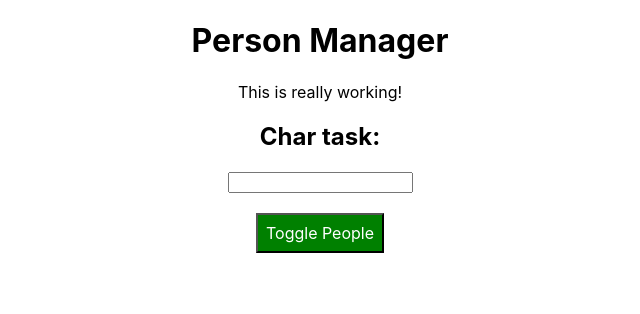
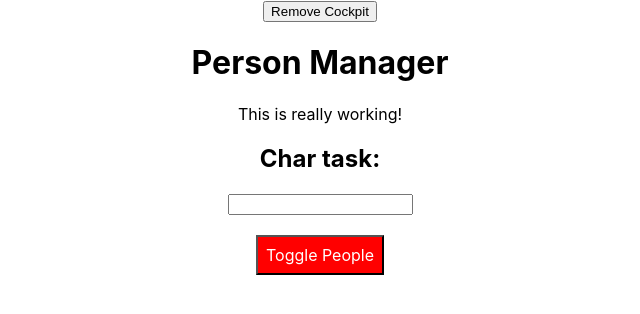
Before and after one commit to Georgich88/react-tutorial, a React (Create React App) app: page / in a window 1280 px wide. Shown: the top 314 px of the page, without its empty margins (320-960 px from the left). Built offline with nearby package versions, Linux system fonts and the light colour scheme.

Commit message:
propTyes and high order components

```diff
--- a/package.json
+++ b/package.json
@@ -6,6 +6,7 @@
     "@testing-library/jest-dom": "^5.11.4",
     "@testing-library/react": "^11.1.0",
     "@testing-library/user-event": "^12.1.10",
+    "prop-types": "^15.7.2",
     "radium": "^0.26.1",
     "react": "^17.0.1",
     "react-dom": "^17.0.1",
--- a/src/components/Cockpit/Cockpit.js
+++ b/src/components/Cockpit/Cockpit.js
@@ -1,56 +1,80 @@
-
-import React from 'react';
-import styled from 'styled-components'
-import CharComponent from '../Char/CharComponent';
+import React, { useEffect } from "react";
+import styled from "styled-components";
+import CharComponent from "../Char/CharComponent";
 
 const StyledButton = styled.button`
-  background-color: ${props => props.alt ? 'red' : 'green'};
+  background-color: ${(props) => (props.alt.toString() ? "red" : "green")};
   color: white;
   font: inherit;
   border: 1x solid blue;
   padding: 8px;
   cursor: pointer;
   &:hover: {
-    background-color: ${props => props.alt ? 'salmon' : 'lightgreen'};
+    background-color: ${(props) => (props.alt.toString() ? "salmon" : "lightgreen")};
     color: black;
   }
 `;
 
-const cockpit = (props) => {
+const Cockpit = (props) => {
+  // useEffect(() => {
+  //   console.log("[Cockpit.js] useEffect");
+  //   // fake Http request...
+  //   setTimeout(()=>{
+  //     alert('Saved data to the cloud')
+  //   },1000);
+  // }, [props.persons]);
 
+  useEffect(() => {
+    console.log("[Cockpit.js] useEffect only once");
+    // fake Http request...
+    const timer = setTimeout(() => {
+      alert("[Cockpit.js] useEffect only once");
+    }, 1000);
+    return () => {
+      clearTimeout(timer);
+      console.log("[Cockpit.js] cleanup work in useEffect");
+    };
+  }, []);
 
-    const classes = []
-    if (props.persons.length <= 2) {
-      classes.push('red');
+  useEffect(() => {
+    console.log("[Cockpit.js] 2nd useEffect only once");
+    return () => {
+      console.log("[Cockpit.js] cleanup work in 2nd useEffect");
+    };
+  });
+
+  const classes = [];
+  if (props.personsLength <= 2) {
+    classes.push("red");
   }
 
-    if (props.persons.length <= 1) {
-      classes.push('bold');
+  if (props.personsLength <= 1) {
+    classes.push("bold");
   }
 
-    let chars = (<div>{
-        [...props.chars].map((char, index) => {
-          return <CharComponent
-            click={() => props.charDeleted(index)}
-            char={char} />
-        })}</div>
+  let chars = (
+    <div>
+      {[...props.chars].map((char, index) => {
+        return (
+          <CharComponent click={() => props.charDeleted(index)} char={char} />
+        );
+      })}
+    </div>
   );
 
-    return (<div>
+  return (
+    <div>
       <h1>{props.title}</h1>
-        <p className={classes.join(' ')}>This is really working!</p>
+      <p className={classes.join(" ")}>This is really working!</p>
       <h2>Char task:</h2>
-        <input
-            type="text"
-            onChange={props.charsChanged}
-            value={props.chars} />
+      <input type="text" onChange={props.charsChanged} value={props.chars} />
       {chars}
       <br />
-        <StyledButton alt={props.showPersons}
-            onClick={props.clicked}>
+      <StyledButton alt={props.showPersons} onClick={props.clicked}>
         Toggle People
       </StyledButton>
-    </div>);
+    </div>
+  );
 };
 
-export default cockpit
+export default React.memo(Cockpit);
--- a/src/components/Persons/Person/Person.js
+++ b/src/components/Persons/Person/Person.js
@@ -1,7 +1,6 @@
-import React, { Component } from 'react';
-import './Person.css'
-import styled from 'styled-components'
-
+import React, { Component } from "react";
+import styled from "styled-components";
+import PropTypes from "prop-types";
 
 const StyledDiv = styled.div`
   width: 60%;
@@ -19,14 +18,28 @@ const StyledDiv = styled.div`
 class Person extends Component {
   render() {
     return (
+      <React.Fragment>
         <StyledDiv>
-                <p onClick={this.props.click}>I'm {this.props.name} and I am {this.props.age}!</p>
-                <input type="text" onChange={this.props.changed} value={this.props.name} />
+          <p onClick={this.props.click}>
+            I'm {this.props.name} and I am {this.props.age}!
+          </p>
+          <input
+            type="text"
+            onChange={this.props.changed}
+            value={this.props.name}
+          />
           <small>{this.props.children}</small>
-            </StyledDiv >
-        )
+        </StyledDiv>
+      </React.Fragment>
+    );
+  }
 }
 
-}
+Person.propTypes = {
+  click: PropTypes.func,
+  name: PropTypes.string,
+  age: PropTypes.number,
+  changed: PropTypes.func
+};
 
 export default Person;
--- a/src/containers/App.js
+++ b/src/containers/App.js
@@ -1,50 +1,59 @@
-import React, { Component } from 'react';
-import './App.css';
-import Persons from '../components/Persons/Persons'
-import Cockpit from '../components/Cockpit/Cockpit';
-
+import React, { Component } from "react";
+import "./App.css";
+import Persons from "../components/Persons/Persons";
+import Cockpit from "../components/Cockpit/Cockpit";
+import withClass from "../hoc/withClass";
+import Aux from "../hoc/Aux";
 
 class App extends Component {
-
-  constructor(props){
+  constructor(props) {
     super(props);
-    console.log('[App.js] constructor');
+    console.log("[App.js] constructor");
     this.state = {
       persons: [
-        { id: '0000001', name: 'Max', age: Math.floor(Math.random() * 30) },
-        { id: '0000002', name: 'Manu', age: Math.floor(Math.random() * 30) },
-        { id: '0000003', name: 'Stepahnie', age: Math.floor(Math.random() * 30) }
+        { id: "0000001", name: "Max", age: Math.floor(Math.random() * 30) },
+        { id: "0000002", name: "Manu", age: Math.floor(Math.random() * 30) },
+        {
+          id: "0000003",
+          name: "Stepahnie",
+          age: "Math.floor(Math.random() * 30)",
+        },
       ],
-      otherState: 'some other value',
+      otherState: "some other value",
       showPersons: false,
-      validationMessage: '',
-      chars: ''
+      showCockpit: true,
+      validationMessage: "",
+      chars: "",
+      changeCounter: 0,
     };
-
   }
 
-  static getDerivedStateFromProps(props, state){
-    console.log('[App.js] getDerivedStateFromProps', props);
+  static getDerivedStateFromProps(props, state) {
+    console.log("[App.js] getDerivedStateFromProps", props);
     return state;
   }
 
-  componentWillMount() {
-    console.log('[App.js] componentWillMount');
+  // componentWillMount() {
+  //   console.log("[App.js] componentWillMount");
+  // }
+
+  componentDidMount() {
+    console.log("[App.js] componentDidMount");
   }
 
-  componentDidMount() {
-    console.log('[App.js] componentDidMount');
+  shouldComponentUpdate(nextProps, nextState) {
+    console.log("[App.js] shouldComponentUpdate");
+    return true;
   }
 
   deletePersonHandler = (index) => {
     const persons = [...this.state.persons];
     persons.splice(index, 1);
-    this.setState({ persons: persons })
-  }
+    this.setState({ persons: persons });
+  };
 
   nameChangedHandler = (event, id) => {
-
-    const personIndex = this.state.persons.findIndex(p => {
+    const personIndex = this.state.persons.findIndex((p) => {
       return p.id === id; // error testing
     });
 
@@ -53,61 +62,72 @@ class App extends Component {
     person.name = event.target.value;
 
     const persons = [...this.state.persons];
-    persons[personIndex] = person
+    persons[personIndex] = person;
 
-    this.setState({ persons: persons })
-  }
+    this.setState((prevState, props) => {
+      return { persons: persons, changeCounter: prevState.changeCounter + 1 };
+    });
+  };
 
   validatedTextChangedHandler = (event) => {
     console.log(event.target.value);
-    this.setState({ validationMessage: event.target.value })
-  }
+    this.setState({ validationMessage: event.target.value });
+  };
 
   deleteCharHandler = (index) => {
     const chars = [...this.state.chars];
     chars.splice(index, 1);
-    this.setState({ chars: chars.join('') })
-  }
+    this.setState({ chars: chars.join("") });
+  };
 
   charsChangedHandler = (event) => {
-    this.setState({ chars: event.target.value })
-  }
+    this.setState({ chars: event.target.value });
+  };
 
   togglePersonHandler = () => {
     const doesShow = this.state.showPersons;
-    this.setState({ showPersons: !doesShow })
-  }
+    this.setState({ showPersons: !doesShow });
+  };
 
   render() {
-    console.log('[App.js] rendering ...');
-    let persons = this.state.showPersons === true ?
-      (<div>
+    console.log("[App.js] rendering ...");
+    let persons =
+      this.state.showPersons === true ? (
+        <div>
           <Persons
             persons={this.state.persons}
             clicked={this.deletePersonHandler}
-          changed={this.nameChangedHandler} />
-      </div>) : null
-
-
+            changed={this.nameChangedHandler}
+          />
+        </div>
+      ) : null;
+    console.log();
     return (
-
       <div className="App">
+        <button
+          onClick={() => {
+            this.setState({ showCockpit: false });
+          }}
+        >
+          Remove Cockpit
+        </button>
+        {this.state.showCockpit ? (
           <Cockpit
-        title = {this.props.appTitle}
+            title={this.props.appTitle}
             showPersons={this.state.showPersons}
-        persons={this.state.persons}
-        chars = {this.state.chars}
-        charsChanged = {this.charsChangedHandler}
-        charDeleted = {this.deleteCharHandler}
+            personsLength={this.state.persons.length}
+            chars={this.state.chars}
+            charsChanged={this.charsChangedHandler}
+            charDeleted={this.deleteCharHandler}
             textChagned={this.validatedTextChangedHandler}
-        validationMessage ={this.state.validationMessage}
-        clicked = {this.togglePersonHandler}/>
+            validationMessage={this.state.validationMessage}
+            clicked={this.togglePersonHandler}
+          />
+        ) : null}
         {persons}
       </div>
-
-    )
-  };
-
+    );
+  }
 }
 
 export default App;
--- /dev/null
+++ b/src/hoc/Aux.js
@@ -0,0 +1,3 @@
+const aux = props => props.children;
+
+export default aux;
--- /dev/null
+++ b/src/hoc/withClass.js
@@ -0,0 +1,7 @@
+import React from "react";
+
+const withClass = (props) => (
+  <div className={props.classes}>{props.children}</div>
+);
+
+export default withClass;
--- a/src/index.js
+++ b/src/index.js
@@ -1,14 +1,12 @@
-import React from 'react';
-import ReactDOM from 'react-dom';
-import './index.css';
-import App from './containers/App';
-import reportWebVitals from './reportWebVitals';
+import React from "react";
+import ReactDOM from "react-dom";
+import "./index.css";
+import App from "./containers/App";
+import reportWebVitals from "./reportWebVitals";
 
 ReactDOM.render(
-  <React.StrictMode>
-    <App appTitle="Person Manager"/>
-  </React.StrictMode>,
-  document.getElementById('root')
+  <App appTitle="Person Manager" />,
+  document.getElementById("root")
 );
 
 // If you want to start measuring performance in your app, pass a function
```
Also changed, not shown: src/components/Persons/Persons.js (+36 -26 lines). Lines whose indentation alone changed are shown as unchanged.
